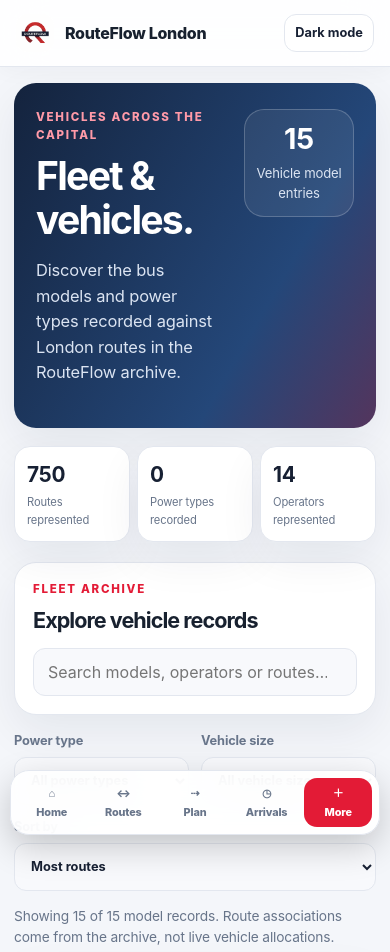
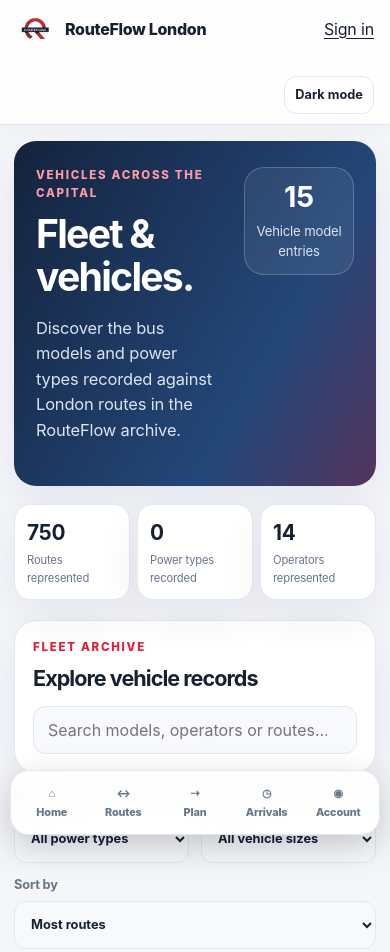
Before and after one commit to KingNathz21/routedatabase, a plain HTML site: page fleet.html in a window 390 px wide. Shown: the top 952 px of the page. Drawn offline with Linux system fonts and the light colour scheme.

Commit message:
Add RouteFlow account navigation to fleet.html

```diff
--- a/fleet.html
+++ b/fleet.html
@@ -1,8 +1,8 @@
 <!doctype html>
-<html lang="en"><head><meta charset="utf-8"><meta name="viewport" content="width=device-width,initial-scale=1,viewport-fit=cover"><meta name="theme-color" content="#14233d"><meta name="description" content="Explore vehicle models and power types associated with routes in the RouteFlow London archive."><link rel="manifest" href="manifest.webmanifest"><link rel="icon" type="image/png" href="IMG_3442.png"><link rel="apple-touch-icon" href="IMG_3442.png"><link rel="stylesheet" href="styles.css"><link rel="stylesheet" href="brand.css"><link rel="stylesheet" href="nav.css"><link rel="stylesheet" href="routeflow-redesign.css"><link rel="stylesheet" href="design-system.css"><link rel="stylesheet" href="directory.css"><title>Fleet & vehicles · RouteFlow London</title></head><body><header class="site-header"><div class="header-inner"><a class="brand" href="index.html"><img class="brand-logo" src="IMG_3442.png" alt=""><span>RouteFlow London</span></a><nav class="site-nav" aria-label="Main navigation"><a  href="index.html">Home</a><a  href="routes.html">Routes</a><a  href="journey-planner.html">Plan a journey</a><a  href="arrivals.html">Live arrivals</a><a  href="disruptions.html">Disruptions</a><a  href="operators.html">Operators</a><a class="active" aria-current="page" href="fleet.html">Fleet</a></nav><button id="themeButton" class="ghost-button" type="button">Dark mode</button></div></header>
+<html lang="en"><head><meta charset="utf-8"><meta name="viewport" content="width=device-width,initial-scale=1,viewport-fit=cover"><meta name="theme-color" content="#14233d"><meta name="description" content="Explore vehicle models and power types associated with routes in the RouteFlow London archive."><link rel="manifest" href="manifest.webmanifest"><link rel="icon" type="image/png" href="IMG_3442.png"><link rel="apple-touch-icon" href="IMG_3442.png"><link rel="stylesheet" href="styles.css"><link rel="stylesheet" href="brand.css"><link rel="stylesheet" href="nav.css"><link rel="stylesheet" href="routeflow-redesign.css"><link rel="stylesheet" href="design-system.css"><link rel="stylesheet" href="directory.css"><title>Fleet & vehicles · RouteFlow London</title></head><body><header class="site-header"><div class="header-inner"><a class="brand" href="index.html"><img class="brand-logo" src="IMG_3442.png" alt=""><span>RouteFlow London</span></a><nav class="site-nav" aria-label="Main navigation"><a  href="index.html">Home</a><a  href="routes.html">Routes</a><a  href="journey-planner.html">Plan a journey</a><a  href="arrivals.html">Live arrivals</a><a  href="disruptions.html">Disruptions</a><a  href="operators.html">Operators</a><a class="active" aria-current="page" href="fleet.html">Fleet</a></nav><a class="account-link" data-auth-link href="login.html">Sign in</a><button id="themeButton" class="ghost-button" type="button">Dark mode</button></div></header>
 <main class="directory-main"><section class="directory-hero"><div><p class="eyebrow">Vehicles across the capital</p><h1>Fleet & vehicles.</h1><p>Discover the bus models and power types recorded against London routes in the RouteFlow archive.</p></div><div class="hero-stat"><strong id="fleetModelTotal">—</strong><span>Vehicle model entries</span></div></section>
 <section class="fleet-stats" id="fleetStats"><article><strong id="fleetRouteTotal">—</strong><span>Routes represented</span></article><article><strong id="fleetPowerTotal">—</strong><span>Power types recorded</span></article><article><strong id="fleetOperatorTotal">—</strong><span>Operators represented</span></article></section>
 <section class="directory-toolbar"><div><p class="eyebrow">Fleet archive</p><h2>Explore vehicle records</h2></div><label class="directory-search"><span class="sr-only">Search fleet records</span><input id="fleetSearch" type="search" placeholder="Search models, operators or routes…"></label></section>
 <div class="fleet-filters"><label for="powerFilter">Power type<select id="powerFilter"><option value="">All power types</option></select></label><label for="deckFilter">Vehicle size<select id="deckFilter"><option value="">All vehicle sizes</option></select></label><label for="fleetSort">Sort by<select id="fleetSort"><option value="routes">Most routes</option><option value="name">Model name</option></select></label></div>
 <div id="fleetSummary" class="directory-summary" aria-live="polite">Loading fleet records…</div><section id="fleetGrid" class="fleet-grid" aria-live="polite"></section>
-<section class="info-note"><strong>Archive data, not live tracking</strong><p>These records describe vehicle models and power types associated with routes in the database. They do not represent a live allocation, vehicle location, fleet size or a guarantee that a model is currently operating a route.</p><a href="operators.html">Explore operators and garages →</a></section></main><nav class="mobile-app-nav" aria-label="Mobile navigation"><a  href="index.html"><span>⌂</span>Home</a><a  href="routes.html"><span>↔</span>Routes</a><a  href="journey-planner.html"><span>⇢</span>Plan</a><a  href="arrivals.html"><span>◷</span>Arrivals</a><a class="active" href="operators.html"><span>＋</span>More</a></nav><footer><p>RouteFlow London · Independent London transport information project. Live journey and service information supplied by Transport for London. Always check official updates before travelling.</p></footer><script src="app-shell.js"></script><script src="fleet.js"></script></body></html>
+<section class="info-note"><strong>Archive data, not live tracking</strong><p>These records describe vehicle models and power types associated with routes in the database. They do not represent a live allocation, vehicle location, fleet size or a guarantee that a model is currently operating a route.</p><a href="operators.html">Explore operators and garages →</a></section></main><nav class="mobile-app-nav" aria-label="Mobile navigation"><a  href="index.html"><span>⌂</span>Home</a><a  href="routes.html"><span>↔</span>Routes</a><a  href="journey-planner.html"><span>⇢</span>Plan</a><a  href="arrivals.html"><span>◷</span>Arrivals</a><a href="dashboard.html"><span>◉</span>Account</a></nav><footer><p>RouteFlow London · Independent London transport information project. Live journey and service information supplied by Transport for London. Always check official updates before travelling.</p></footer><script src="app-shell.js"></script><script src="fleet.js"></script><script src="firebase-config.js"></script><script type="module" src="auth.js"></script></body></html>
```
